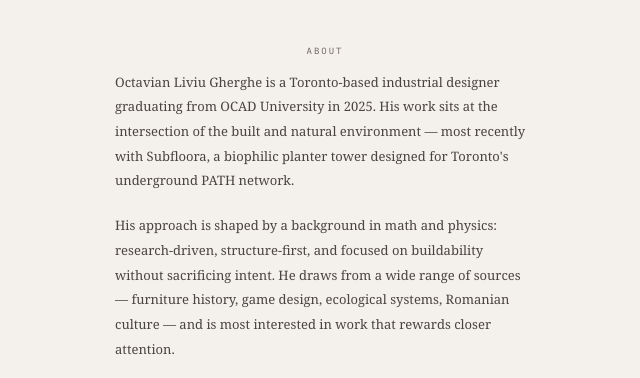
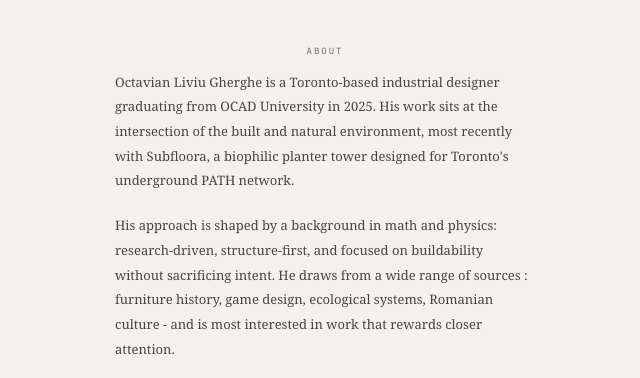
Before and after one commit to octliv99/digital-octav-world, a plain HTML site: page index.html in a window 1280 px wide. Shown: the part 1053-1431 px from the top of the page, 315-955 px from the left. Drawn offline with Linux system fonts and the light colour scheme; a web font is replaced by a local one.

Commit message:
Update index.html

```diff
--- a/index.html
+++ b/index.html
@@ -255,7 +255,7 @@ footer {
   <p class="about-text">
     Octavian Liviu Gherghe is a Toronto-based industrial designer
     graduating from OCAD University in 2025. His work sits at the
-    intersection of the built and natural environment — most recently
+    intersection of the built and natural environment, most recently
     with Subfloora, a biophilic planter tower designed for Toronto's
     underground PATH network.
   </p>
@@ -263,8 +263,8 @@ footer {
     His approach is shaped by a background in math and physics:
     research-driven, structure-first, and focused on buildability
     without sacrificing intent. He draws from a wide range of sources
-    — furniture history, game design, ecological systems, Romanian
-    culture — and is most interested in work that rewards closer
+    : furniture history, game design, ecological systems, Romanian
+    culture - and is most interested in work that rewards closer
     attention.
   </p>
   <p class="about-text">
```
